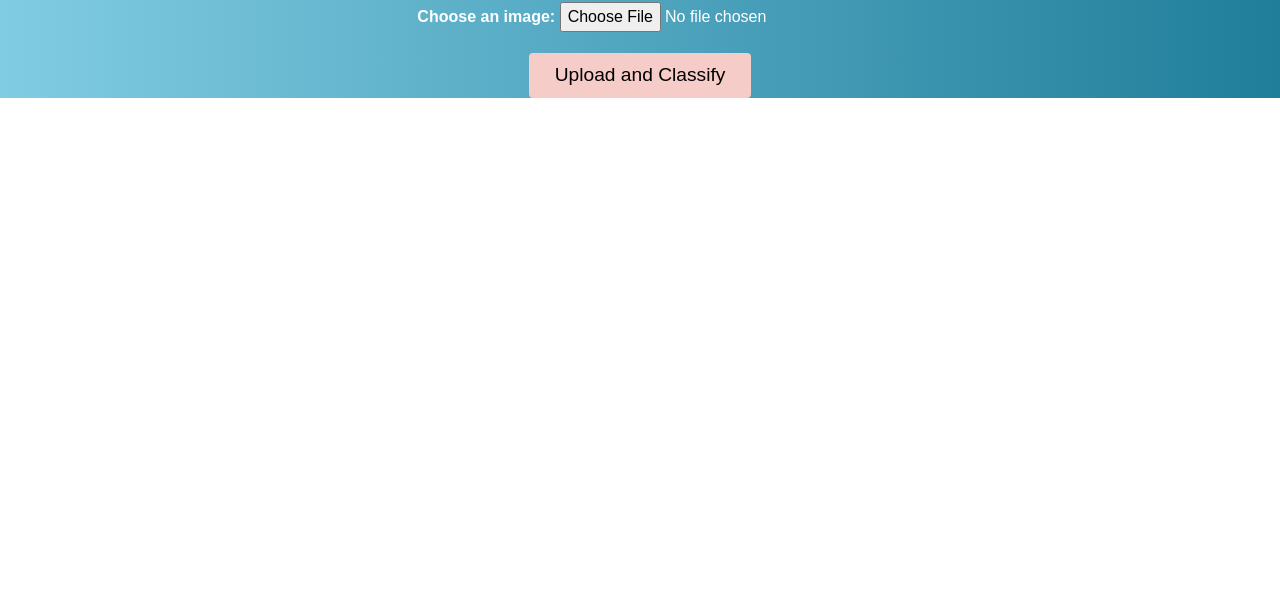
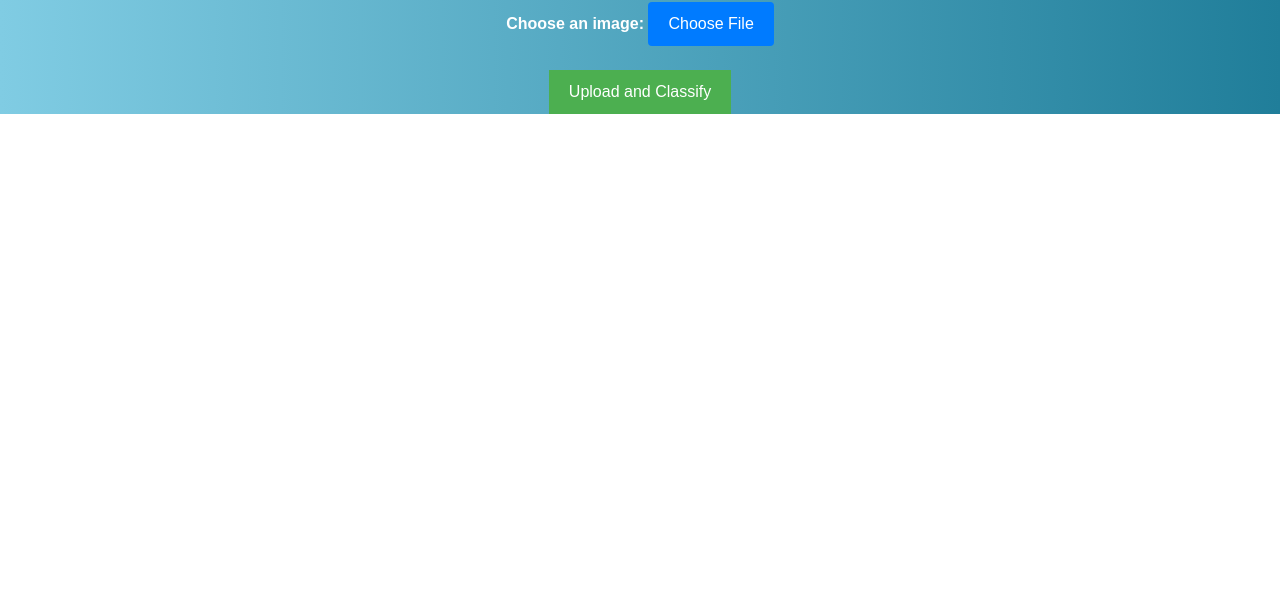
Before and after one commit to bilal-khaled/brain_alzheimer, a plain HTML site: page templates/deep.html in a window 1280 px wide. Shown: the part 198-800 px from the top of the page. Drawn offline with nearby package versions, Linux system fonts and the light colour scheme.

Commit message:
Update files

```diff
--- a/templates/deep.html
+++ b/templates/deep.html
@@ -12,7 +12,66 @@
         body {
             text-align: center;
         }
+
+        .upload-button {
+            background-color: #4CAF50;
+            color: white;
+            border: none;
+            padding: 10px 20px;
+            font-size: 16px;
+            cursor: pointer;
+            transition: background-color 0.3s ease;
+        }
+
+        .upload-button:hover {
+            background-color: #45a049;
+        }
+
+        /* Hide the default file input */
+        input[type="file"] {
+            display: none;
+        }
+
+        /* Style the custom file input button */
+        .file-input-label {
+            background-color: #007bff;
+            color: white;
+            padding: 10px 20px;
+            border-radius: 4px;
+            display: inline-block;
+            cursor: pointer;
+        }
+
+        .file-input-label:hover {
+            background-color: #0069d9;
+        }
+
+      /*  .file-input-label::before {
+       /*     content: "Choose File";
+      /*  }
+
+        /* Display the selected file name */
+        .file-name {
+            margin-top: 10px;
+            font-weight: bold;
+        }
     </style>
+    <script>
+        window.onload = function() {
+            var logo = document.querySelector('.navbar-brand');
+            logo.addEventListener('click', function() {
+                window.location.href = 'page';
+            });
+
+            // Display the selected file name
+            var fileInput = document.querySelector('#imageUpload');
+            var fileNameDisplay = document.querySelector('.file-name');
+
+            fileInput.addEventListener('change', function() {
+                fileNameDisplay.textContent = this.files[0].name;
+            });
+        };
+    </script>
 </head>
 <body>
     <section id="nav-bar">
@@ -36,14 +95,15 @@
                     <form method="POST" enctype="multipart/form-data" action="/classify">
                         <div class="form-group">
                             <label for="imageUpload"><b>Choose an image:</b></label>
+                            <label class="file-input-label" for="imageUpload">Choose File</label>
                             <input type="file" id="imageUpload" name="imageUpload" accept="image/*" required>
+                            <div class="file-name"></div>
                         </div>
-                        <button type="submit" class="btn btn-primary">Upload and Classify</button>
+                        <button type="submit" class="upload-button">Upload and Classify</button>
                     </form>
                 </div>
             </div>
         </div>
     </section>
-
 </body>
 </html>
```
Also changed, not shown: templates/classify.html (+8 -0 lines), templates/machine.html (+19 -0 lines), templates/page.html (+1 -0 lines), static/uploads/1 (59).jpg (deleted).
